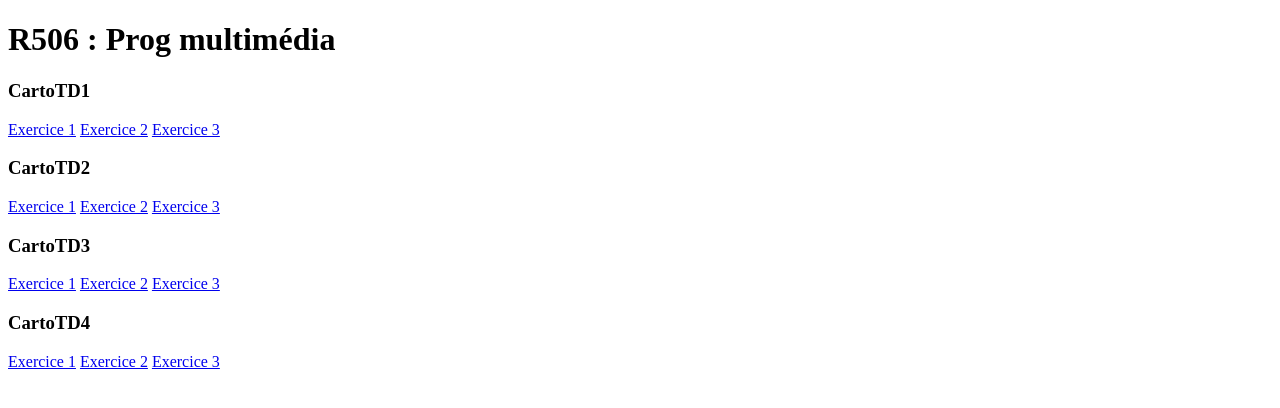
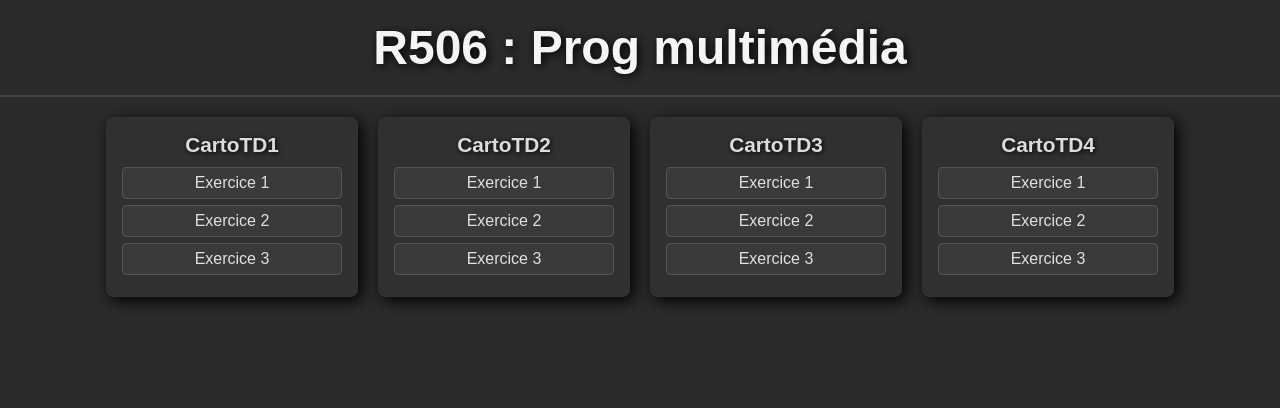
Before and after one commit to xDraawwScript/xDraawwScript.github.io, a plain HTML site: page index.html in a window 1280 px wide. Drawn offline with Linux system fonts and the light colour scheme.

Commit message:
rajout css + fetch nom departements

```diff
--- /dev/null
+++ b/Style.css
@@ -0,0 +1,78 @@
+/* style.css - Silent Hill 2 Theme */
+
+/* Global */
+body {
+    font-family: 'Arial', sans-serif;
+    background-color: #2b2b2b; /* sombre */
+    color: #e0e0e0; /* texte clair mais pas blanc */
+    margin: 0;
+    padding: 0;
+    background-size: cover;
+    background-attachment: fixed;
+}
+
+/* Titre principal */
+h1 {
+    text-align: center;
+    font-size: 3em;
+    margin: 0;
+    padding: 20px;
+    color: #f5f5f5;
+    text-shadow: 2px 2px 10px #000000; /* effet brumeux */
+    border-bottom: 2px solid #444444;
+}
+
+/* Liste des TDs */
+.td-list {
+    display: flex;
+    flex-wrap: wrap;
+    justify-content: center;
+    margin: 20px;
+    gap: 20px;
+}
+
+/* Chaque bloc TD */
+.td-item {
+    background-color: rgba(50, 50, 50, 0.85); /* semi-transparent */
+    border: 1px solid #333333;
+    border-radius: 8px;
+    width: 220px;
+    padding: 15px;
+    text-align: center;
+    box-shadow: 4px 4px 15px #000000; /* profondeur sombre */
+    transition: transform 0.3s, box-shadow 0.3s;
+}
+
+/* Hover sur les TDs */
+.td-item:hover {
+    transform: translateY(-5px);
+    box-shadow: 6px 6px 20px #111111;
+}
+
+/* Titres des TDs */
+.td-item h3 {
+    margin-top: 0;
+    margin-bottom: 10px;
+    color: #dcdcdc;
+    font-size: 1.3em;
+    text-shadow: 1px 1px 5px #000000;
+}
+
+/* Liens */
+.td-item a {
+    display: block;
+    margin: 6px 0;
+    padding: 6px;
+    color: #e0e0e0;
+    background-color: #3a3a3a;
+    text-decoration: none;
+    border: 1px solid #555555;
+    border-radius: 4px;
+    transition: background-color 0.3s, color 0.3s;
+}
+
+/* Hover sur les liens */
+.td-item a:hover {
+    background-color: #5a5a5a;
+    color: #ffffff;
+}
--- a/index.html
+++ b/index.html
@@ -3,6 +3,7 @@
 <head>
 	<title>Portfolio</title>
 	<meta charset="utf-8"/>
+    <link rel="stylesheet" href="style.css">
 </head>
     <h1>R506 : Prog multimédia</h1>
     <div class="td-list">
```
Also changed, not shown: CartoTD1/Exo2/geoloc.js (+30 -16 lines), CartoTD1/Exo2/index.html (+1 -0 lines).
